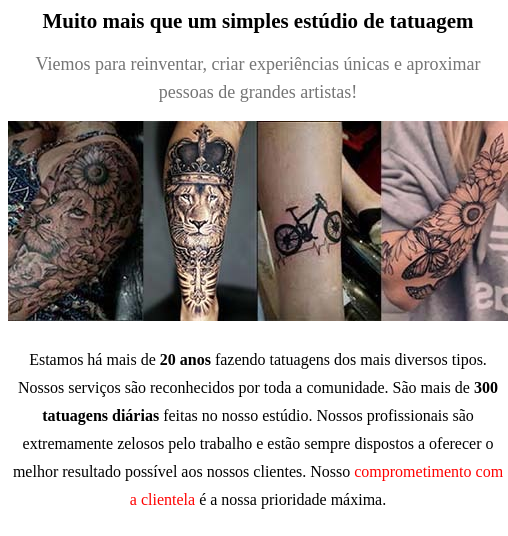
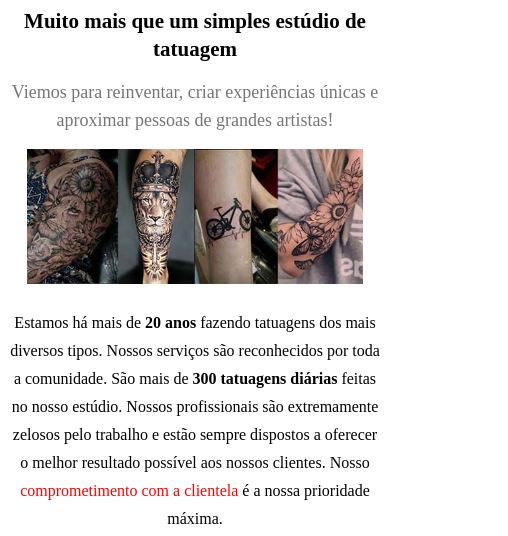
Before and after one commit to helena-Lujan-Gomes/DevMedia-Desenvolvimento-Full-Stack, a plain HTML site: page projeto - tattoaria skull - treino - seletor de classe/index.html in a window 390 px wide. Shown: the part 174-710 px from the top of the page, 508 px wide, since content can reach past the window. Drawn offline with Linux system fonts and the light colour scheme.

Commit message:
atualizado

```diff
--- a/projeto - tattoaria skull - treino - seletor de classe/css/style.css
+++ b/projeto - tattoaria skull - treino - seletor de classe/css/style.css
@@ -37,3 +37,19 @@ a{
 .imagem-rede-social{
     width: 40px;
 }
+
+@media (max-width: 650px) {
+    div {
+        width: 100%;
+        height: 100%;
+    }
+
+    div>img {
+        width: 90%;
+    }
+
+    p, a{
+        width: 100%;
+        height: 100%;
+    }
+}
```
